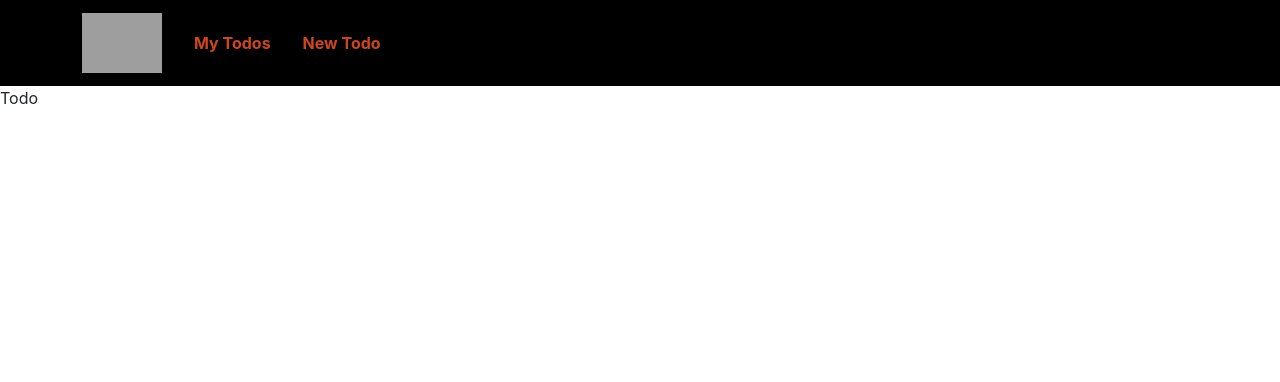
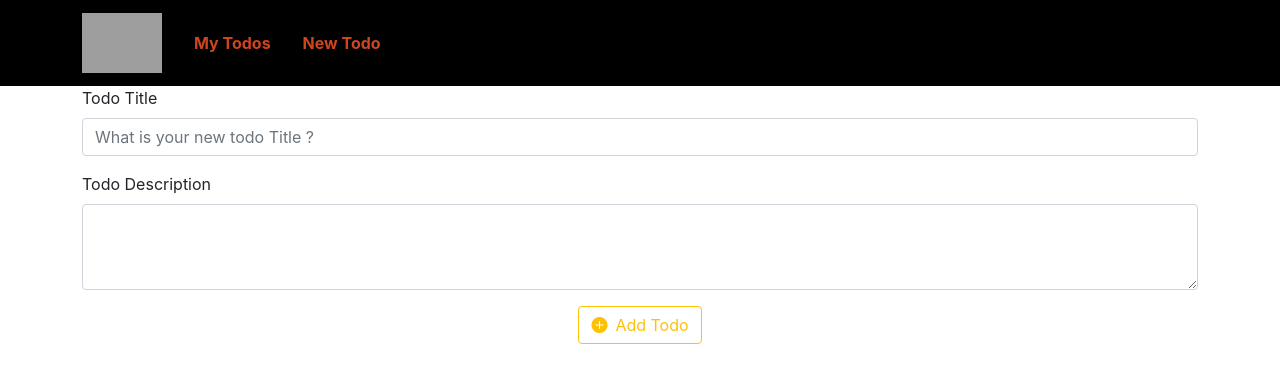
Before and after one commit to RahmaHafi/retodo-app, a React (Create React App) app: page /new-todo in a window 1280 px wide. Shown: the top 382 px of the page. Built offline with nearby package versions, Linux system fonts and the light colour scheme; grey boxes are pictures that could not be loaded.

Commit message:
Use  the addTodo props as functions to pass data from children(Todo) to parents (App)

```diff
--- a/src/App.js
+++ b/src/App.js
@@ -21,14 +21,21 @@ function App() {
     description: "Lorem ipsum dolor sit amet consectetur adipisicing elit. Quos officia culpa ipsum qui minima atque dolor suscipit quis cum accusamus",
     completed: false
   }])
-
+ const handleAddTodo =(obj)=>{
+    const newTodo={
+      id:Math.floor(Math.random()*10000).toString(),
+      completed: false,
+      ...obj
+    }
+   setTodos(prevTodos=>[...prevTodos,newTodo])
+ }
 
   return (
     <Router>
       <NavbarTodo />
       <Switch>
         <Route exact path="/" component={(props)=> <Todos {...props} todos={todos}/> } />
-        <Route path="/new-todo" component={Todo} />
+        <Route path="/new-todo" component={(props)=><Todo {...props} addTodo={handleAddTodo}  />} />
         <Route path="/todos/:id" component={TodoDetails} />
       </Switch>
     </Router>
--- a/src/pages/Todo.js
+++ b/src/pages/Todo.js
@@ -1,11 +1,45 @@
+
+import React, { useState } from 'react';
+import Container from 'react-bootstrap/Container';
+import Form from 'react-bootstrap/Form';
+import Button from 'react-bootstrap/Button';
+
+function Todo(props) {
+  const [title, setTitle] = useState('')
+  const [description, setDescription] = useState('')
 
 
+  const handleSubmit = (e) => {
+    e.preventDefault()
+    if (title.trim()){
+      const newTodo={
+        title:title,
+        description:description
+      }
+      props.history.push("/")
+      props.addTodo(newTodo)
 
-import React from 'react'
+    }
+  }
 
-function Todo() {
   return (
-    <div>Todo</div>
+    <Container>
+      <Form onSubmit={handleSubmit}>
+        <Form.Group className="mb-3" controlId="exampleForm.ControlInput1">
+          <Form.Label>Todo Title</Form.Label>
+          <Form.Control value={title} onChange={(e) => setTitle(e.target.value)} type="text" placeholder="What is your new todo Title ?" />
+        </Form.Group>
+        <Form.Group className="mb-3" controlId="exampleForm.ControlTextarea1">
+          <Form.Label>Todo Description</Form.Label>
+          <Form.Control value={description} onChange={(e) => setDescription(e.target.value)} as="textarea" rows={3} />
+        </Form.Group>
+        <div className='d-flex justify-content-center'>
+          <Button type="submit" variant="outline-warning">
+            <i className="bi bi-plus-circle-fill text-worning me-2"></i>
+            Add Todo</Button>
+        </div>
+      </Form>
+    </Container>
   )
 }
 
--- a/src/pages/Todos.js
+++ b/src/pages/Todos.js
@@ -4,7 +4,7 @@ import Container from 'react-bootstrap/Container';
 import ListGroup from 'react-bootstrap/ListGroup';
 
 function Todos(props) {
-    console.log(`todosProps`, props);
+
     return (
         <Container>
             <ListGroup className="mt-5">
```
